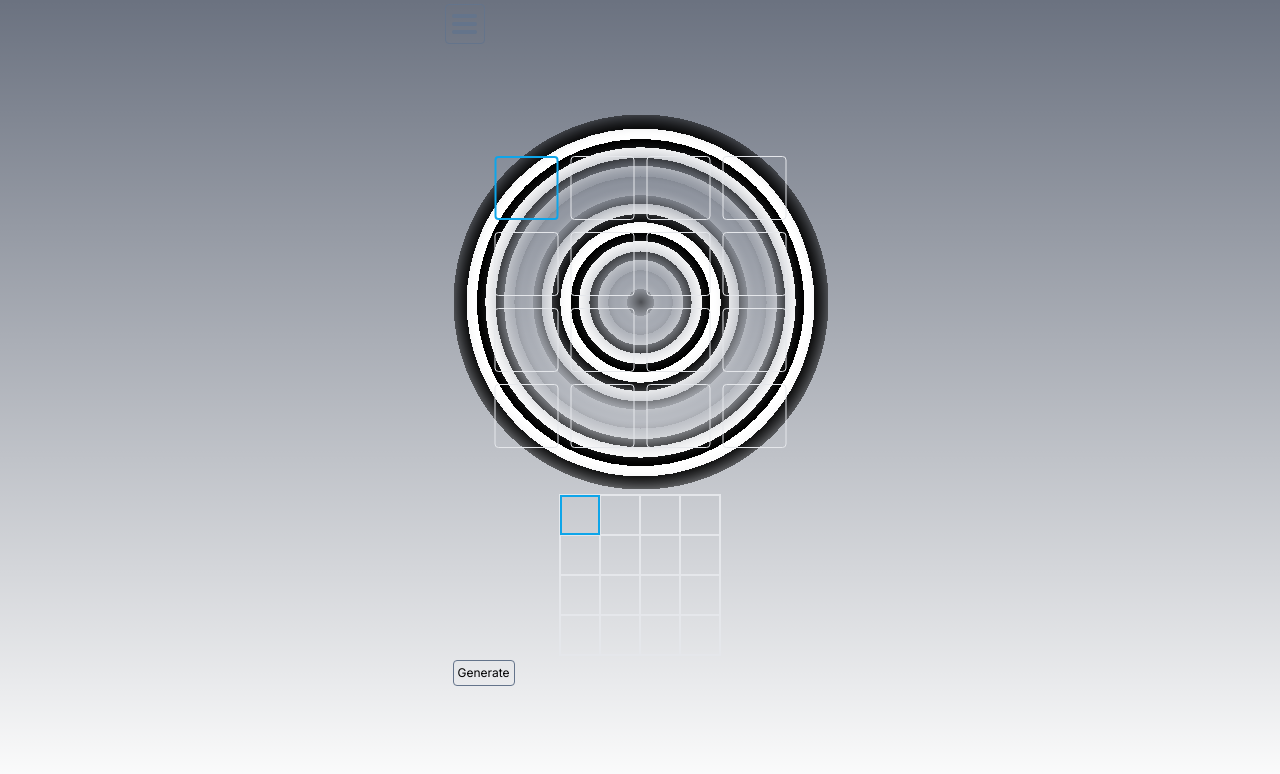
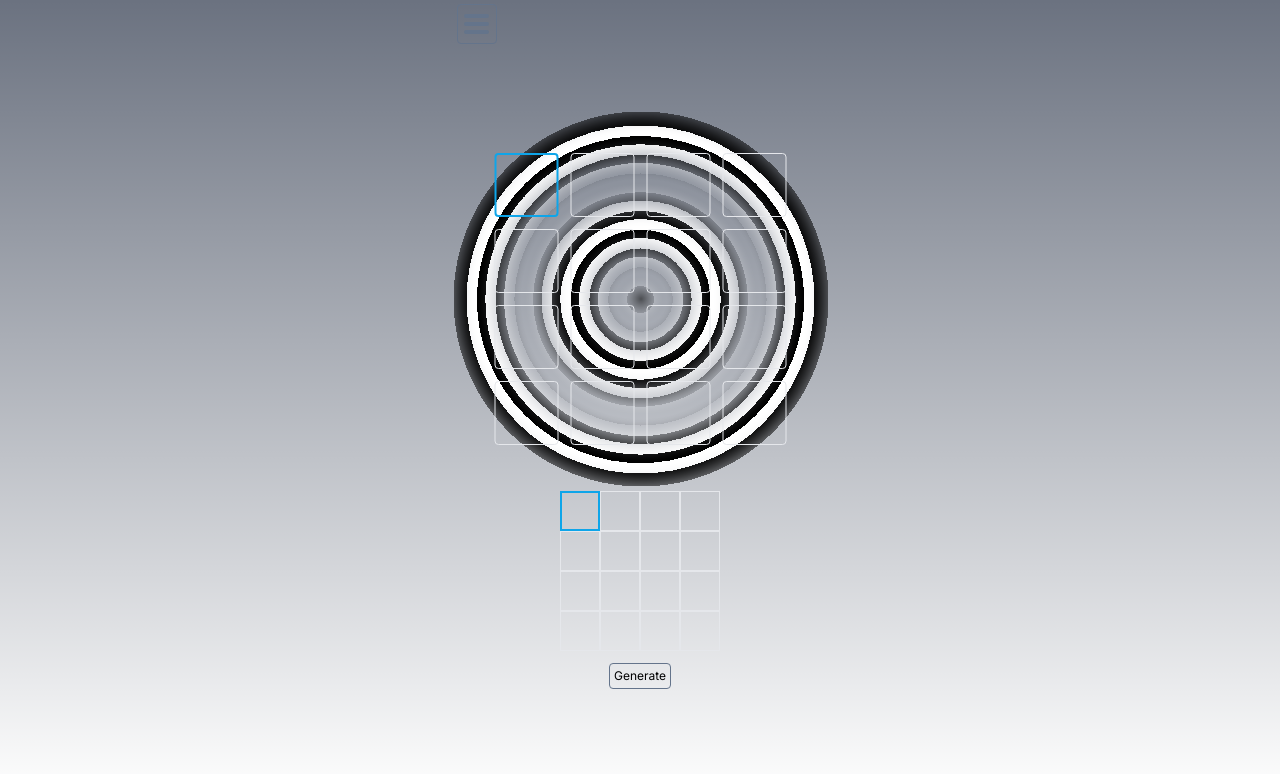
Before and after one commit to silentmass/gammagameapp, a Next.js app: page /sudoku in a window 1280 px wide. Shown: the top 774 px of the page. Built offline with nearby package versions, Linux system fonts and the light colour scheme.

Commit message:
Sudoku layout fine tuning

```diff
--- a/app/layout.tsx
+++ b/app/layout.tsx
@@ -18,7 +18,7 @@ export default function RootLayout({
   return (
     <html lang="en">
       <body className={`${inter.className} bg-gray-500 overflow-hidden md:overflow-auto`}>
-        <main className="flex flex-col min-h-screen min-w-screen w-full items-center gap-y-5">
+        <main className="flex flex-col min-h-screen min-w-screen w-full items-center">
 
           <div className="relative">
             <div className="">
--- a/app/ui/sudoku.tsx
+++ b/app/ui/sudoku.tsx
@@ -364,11 +364,11 @@ export default function Sudoku({ children }: { children: React.ReactNode }) {
     }
 
     return (
-        <div id="big" className="flex flex-col gap-y-1 p-3 justify-between items-center " draggable="false">
+        <div id="big" className="flex flex-col gap-y-1 justify-between items-center " draggable="false">
             <div className="flex relative ">
                 <div id='stimulus' className="">{children}</div>
                 <div id='sudoku' className="absolute w-full top-1/2 left-1/2 tranform -translate-x-1/2 -translate-y-1/2">
-                    <div className="flex border-0 justify-center p-3">
+                    <div className="flex border-0 justify-center">
                         <div className={`grid ${gridCols} gap-3`}>
                             {cellMatrixIndices.map((e1, i1) => (e1.map((e2, i2) => (
                                 <div key={e2} className={`flex size-16 border rounded p-0 justify-center items-center  ${solutionBoardValueBackground(e2)} ${getCellBackgroundColor(e2, neighbourCellIndices)} ${activeCellStyle(e2)}`}>
@@ -385,7 +385,7 @@ export default function Sudoku({ children }: { children: React.ReactNode }) {
 
             <div
                 id={`numpad`}
-                className="border select-none"
+                className="select-none"
                 draggable="false"
                 onTouchMove={(e) => {
                     const rect = e.currentTarget.getBoundingClientRect();
@@ -501,7 +501,7 @@ export default function Sudoku({ children }: { children: React.ReactNode }) {
                     ))}
                 </div>
             </div>
-            <div className="flex gap-x-24 justify-between w-full h-full">
+            <div className="flex gap-x-24 pt-2">
                 <button className={buttonClassName}
                     onClick={() => console.log(generateSudoku())} >Generate</button>
                 {/* <button className={buttonClassName}
```
